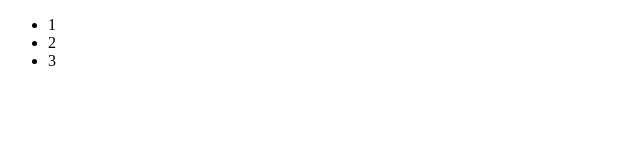
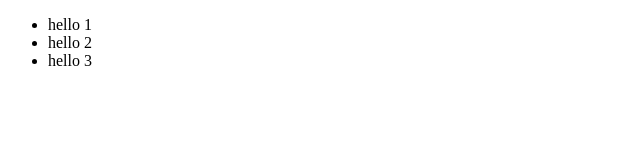
Before and after one commit to Gor2223/testGit, a plain HTML site: page index.html in a window 1280 px wide. Shown: the whole page, without its empty margins (0-640 px from the left). Drawn offline with Linux system fonts and the light colour scheme.

Commit message:
some changes

```diff
--- a/index.html
+++ b/index.html
@@ -7,9 +7,9 @@
 </head>
 <body>
 	<ul>
-		<li>1</li>
-		<li>2</li>
-		<li>3</li>
+		<li>hello 1</li>
+		<li>hello 2</li>
+		<li>hello 3</li>
 	</ul>
 </body>
 </html>
```
